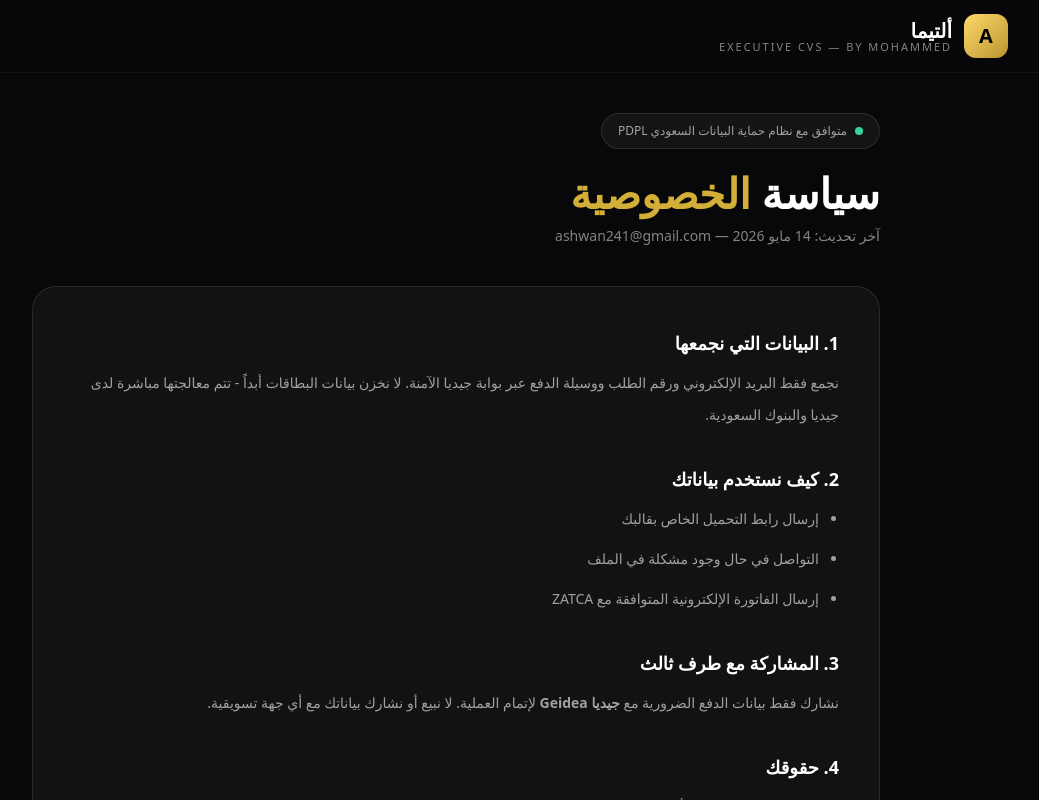
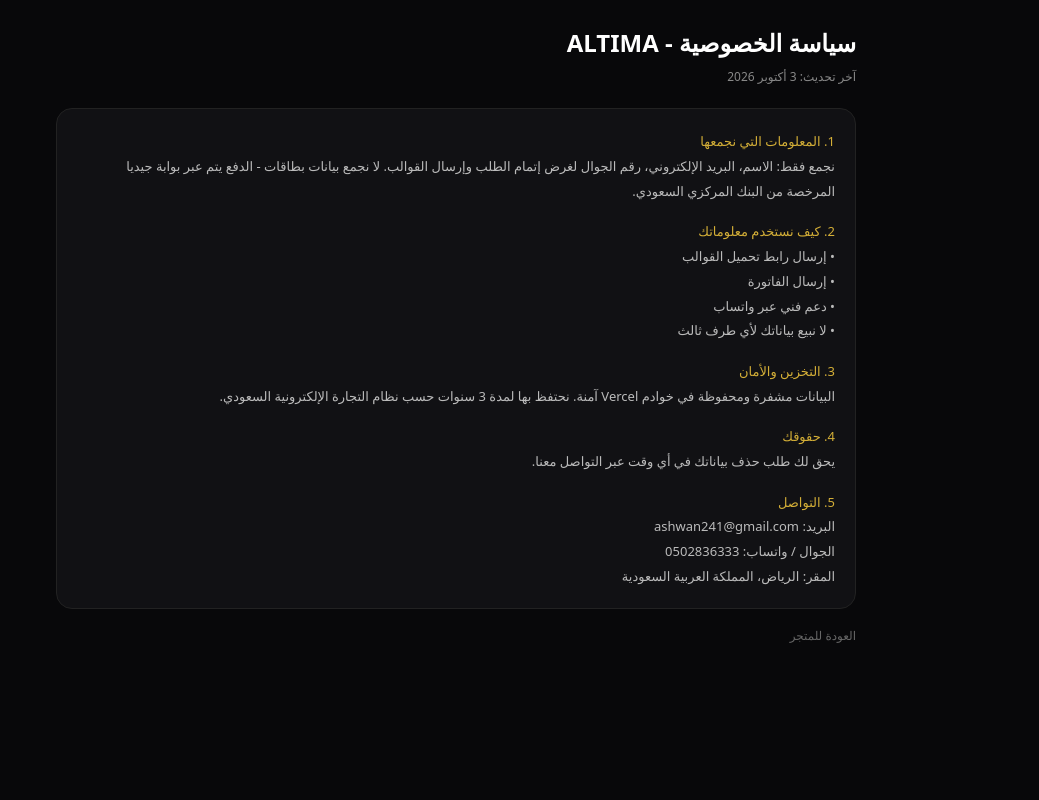
Before and after one commit to altima261/altima-store, a Next.js app: page /privacy-policy in a window 1280 px wide. Shown: the top 800 px of the page, without its empty margins (184-1223 px from the left). Built offline with nearby package versions, Linux system fonts and the light colour scheme.

Commit message:
Update page.tsx

```diff
--- a/app/privacy-policy/page.tsx
+++ b/app/privacy-policy/page.tsx
@@ -1,38 +1,28 @@
-import React from 'react';
+export default function Privacy(){
+ return(
+ <div dir="rtl" style={{minHeight:'100vh',background:'#08080A',color:'#fff',padding:20,fontFamily:'system-ui',lineHeight:1.9}}>
+  <div style={{maxWidth:800,margin:'0 auto'}}>
+   <h1 style={{fontSize:24,fontWeight:900}}>سياسة الخصوصية - ALTIMA</h1>
+   <p style={{color:'#888',fontSize:12}}>آخر تحديث: 3 أكتوبر 2026</p>
 
-export default function PrivacyPolicyPage() {
-  return (
-    <div dir="rtl" className="min-h-screen bg-[#08080A] text-white">
-      <style>{`@import url('https://fonts.googleapis.com/css2?family=Tajawal:wght@400;500;700;800;900&display=swap');`}</style>
-      <header className="sticky top-0 z-50 backdrop-blur-xl bg-[#08080A]/80 border-b border-white/5">
-        <div className="max-w-6xl mx-auto px-6 h-[72px] flex items-center justify-between">
-          <div className="flex items-center gap-3">
-            <div className="w-11 h-11 rounded-[12px] bg-gradient-to-br from-[#FFD86B] to-[#B8962E] flex items-center justify-center text-black font-black text-xl">A</div>
-            <div className="leading-none">
-              <div className="font-black text-[20px]">ألتيما</div>
-              <div className="text-[11px] tracking-[0.18em] text-white/50">EXECUTIVE CVS — BY MOHAMMED</div>
-            </div>
-          </div>
-        </div>
-      </header>
+   <div style={{marginTop:20,background:'#111114',border:'1px solid #222',borderRadius:16,padding:20,fontSize:13,color:'#bbb'}}>
+    <h3 style={{color:'#D4AF37'}}>1. المعلومات التي نجمعها</h3>
+    <p>نجمع فقط: الاسم، البريد الإلكتروني، رقم الجوال لغرض إتمام الطلب وإرسال القوالب. لا نجمع بيانات بطاقات - الدفع يتم عبر بوابة جيديا المرخصة من البنك المركزي السعودي.</p>
 
-      <div className="max-w-4xl mx-auto px-6 pt-10 pb-20">
-        <div className="inline-flex items-center gap-2 px-4 py-2 rounded-full border border-white/10 bg-white/5 text-[12px] text-white/60 mb-6">
-          <span className="w-2 h-2 bg-emerald-400 rounded-full"></span>
-          متوافق مع نظام حماية البيانات السعودي PDPL
-        </div>
-        <h1 className="text-[42px] font-black leading-[0.95]">سياسة <span className="text-[#D4AF37]">الخصوصية</span></h1>
-        <p className="mt-3 text-white/50 text-[14px]">آخر تحديث: 14 مايو 2026 — ashwan241@gmail.com</p>
+    <h3 style={{color:'#D4AF37',marginTop:16}}>2. كيف نستخدم معلوماتك</h3>
+    <p>• إرسال رابط تحميل القوالب<br/>• إرسال الفاتورة<br/>• دعم فني عبر واتساب<br/>• لا نبيع بياناتك لأي طرف ثالث</p>
 
-        <div className="mt-10 rounded-[24px] bg-[#121214] border border-white/10 p-8 md:p-10 space-y-8 text-[14px] leading-8 text-white/60">
-          <section><h2 className="text-white font-bold text-[18px] mb-2">1. البيانات التي نجمعها</h2><p>نجمع فقط البريد الإلكتروني ورقم الطلب ووسيلة الدفع عبر بوابة جيديا الآمنة. لا نخزن بيانات البطاقات أبداً - تتم معالجتها مباشرة لدى جيديا والبنوك السعودية.</p></section>
-          <section><h2 className="text-white font-bold text-[18px] mb-2">2. كيف نستخدم بياناتك</h2><ul className="list-disc pr-5 space-y-2"><li>إرسال رابط التحميل الخاص بقالبك</li><li>التواصل في حال وجود مشكلة في الملف</li><li>إرسال الفاتورة الإلكترونية المتوافقة مع ZATCA</li></ul></section>
-          <section><h2 className="text-white font-bold text-[18px] mb-2">3. المشاركة مع طرف ثالث</h2><p>نشارك فقط بيانات الدفع الضرورية مع <strong>جيديا Geidea</strong> لإتمام العملية. لا نبيع أو نشارك بياناتك مع أي جهة تسويقية.</p></section>
-          <section><h2 className="text-white font-bold text-[18px] mb-2">4. حقوقك</h2><p>يحق لك طلب حذف بياناتك أو تعديلها عبر مراسلتنا على ashwan241@gmail.com وسننفذ طلبك خلال 48 ساعة حسب نظام PDPL السعودي.</p></section>
-          <section><h2 className="text-white font-bold text-[18px] mb-2">5. التواصل</h2><div className="rounded-xl bg-black border border-white/10 p-4"><div className="text-white/40 text-[11px]">البريد الموحد</div><div className="text-[#D4AF37] font-bold dir-ltr text-right">ashwan241@gmail.com</div><div className="mt-2 text-[12px]">الهفوف - وثيقة عمل حر FL-611870833</div></div></section>
-          <div className="rounded-full bg-[#0A3D1F] border border-[#00D26A]/20 p-3 text-center text-[12px] text-[#9DFFC0]">محمي بواسطة جيديا - مدى - Apple Pay - متوافق مع ZATCA</div>
-        </div>
-      </div>
-    </div>
-  );
+    <h3 style={{color:'#D4AF37',marginTop:16}}>3. التخزين والأمان</h3>
+    <p>البيانات مشفرة ومحفوظة في خوادم Vercel آمنة. نحتفظ بها لمدة 3 سنوات حسب نظام التجارة الإلكترونية السعودي.</p>
+
+    <h3 style={{color:'#D4AF37',marginTop:16}}>4. حقوقك</h3>
+    <p>يحق لك طلب حذف بياناتك في أي وقت عبر التواصل معنا.</p>
+
+    <h3 style={{color:'#D4AF37',marginTop:16}}>5. التواصل</h3>
+    <p>البريد: ashwan241@gmail.com<br/>الجوال / واتساب: 0502836333<br/>المقر: الرياض، المملكة العربية السعودية</p>
+   </div>
+   <a href="/" style={{display:'inline-block',marginTop:16,color:'#666',fontSize:12}}>العودة للمتجر</a>
+  </div>
+ </div>
+ )
 }
```
